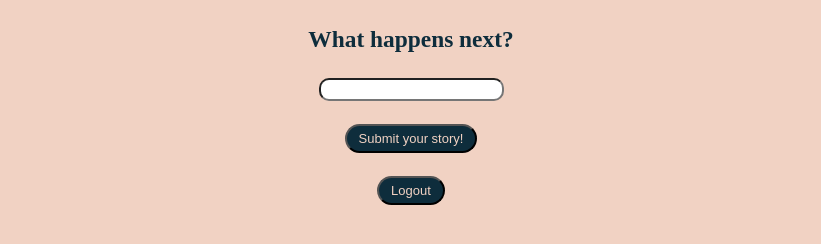
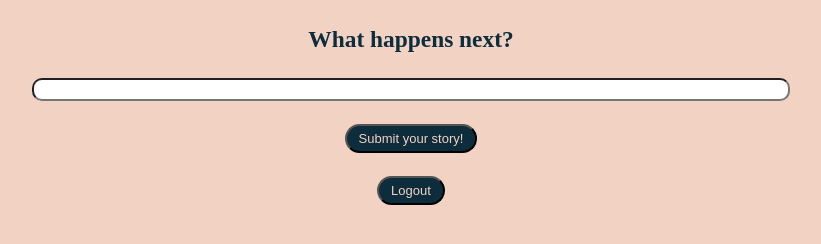
Before and after one commit to CytaStorm/collabStory, a Flask app: template templates/storyInput.html in a window 1280 px wide. Shown: the part 58-302 px from the top of the page, without its empty margins (229-1050 px from the left). Run offline with Flask 2, Linux system fonts and the light colour scheme; the template is opened without the code that fills it, so the values that code supplies are empty.

Commit message:
changed width for css

```diff
--- a/static/customization.css
+++ b/static/customization.css
@@ -40,6 +40,10 @@ input[type="text"] {
     padding-bottom: 2px;
 }
 
+.storyText {
+    width: 750px;
+}
+
 input[type="password"] {
     border-radius: 10px;
     padding-top: 2px;
--- a/templates/storyInput.html
+++ b/templates/storyInput.html
@@ -21,7 +21,7 @@
 
     <form action="/addedStory" method="POST">
 
-      <input type="text" name="newEntry">
+      <input type="text" name="newEntry" class="storyText" />
       <br><br>
       <input type="submit" name="sub1" value="Submit your story!">
     </form>
```
Also changed, not shown: logins.db (added).
